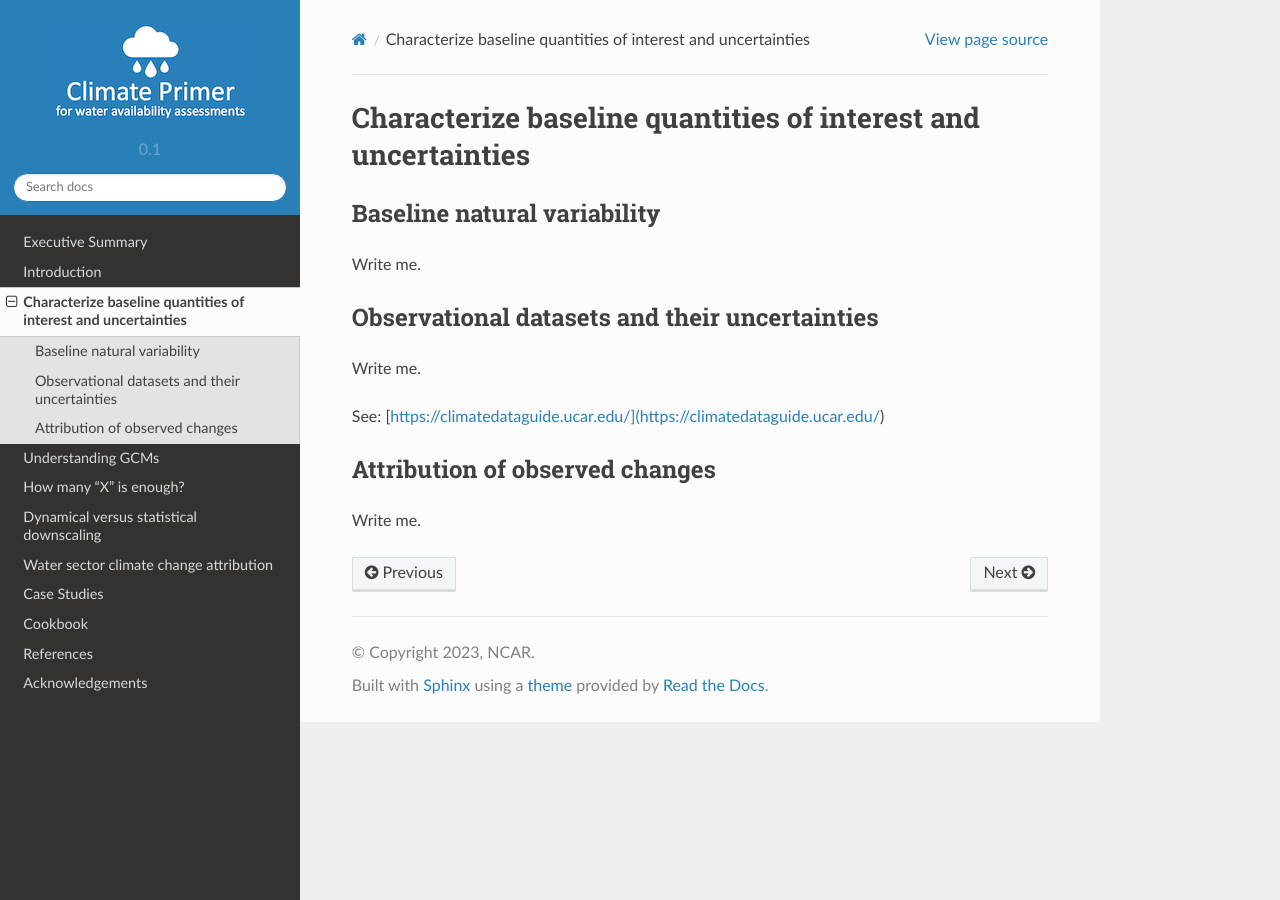
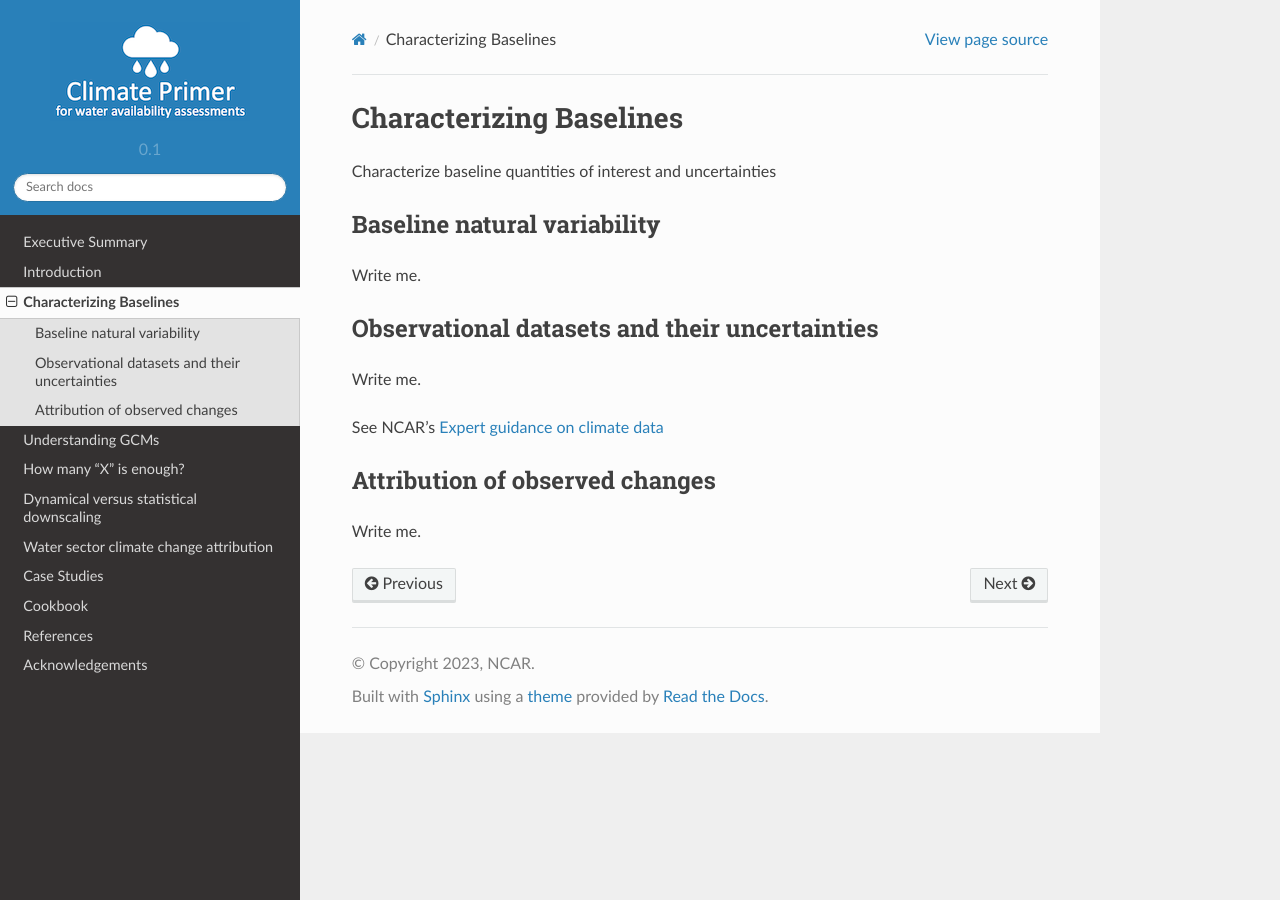
Before and after one commit to aubreyd/sphinx-test, a Sphinx documentation site: the page built from doc/baselines.rst, in a window 1280 px wide. Built offline with Sphinx 7.4.7 and the Read the Docs theme 2.0.0, drawn with Linux system fonts in a browser that asks for light colours.

Commit message:
Update baselines.rst

```diff
--- a/doc/baselines.rst
+++ b/doc/baselines.rst
@@ -1,7 +1,9 @@
 
 
+Characterizing Baselines
+==============================================================
+
 Characterize baseline quantities of interest and uncertainties
-==============================================================
 
 
 Baseline natural variability
@@ -15,7 +17,7 @@ Observational datasets and their uncertainties
 
 Write me.
 
-See: [https://climatedataguide.ucar.edu/](https://climatedataguide.ucar.edu/)
+See NCAR's `Expert guidance on climate data <https://climatedataguide.ucar.edu/>`_
 
 
 Attribution of observed changes
```
